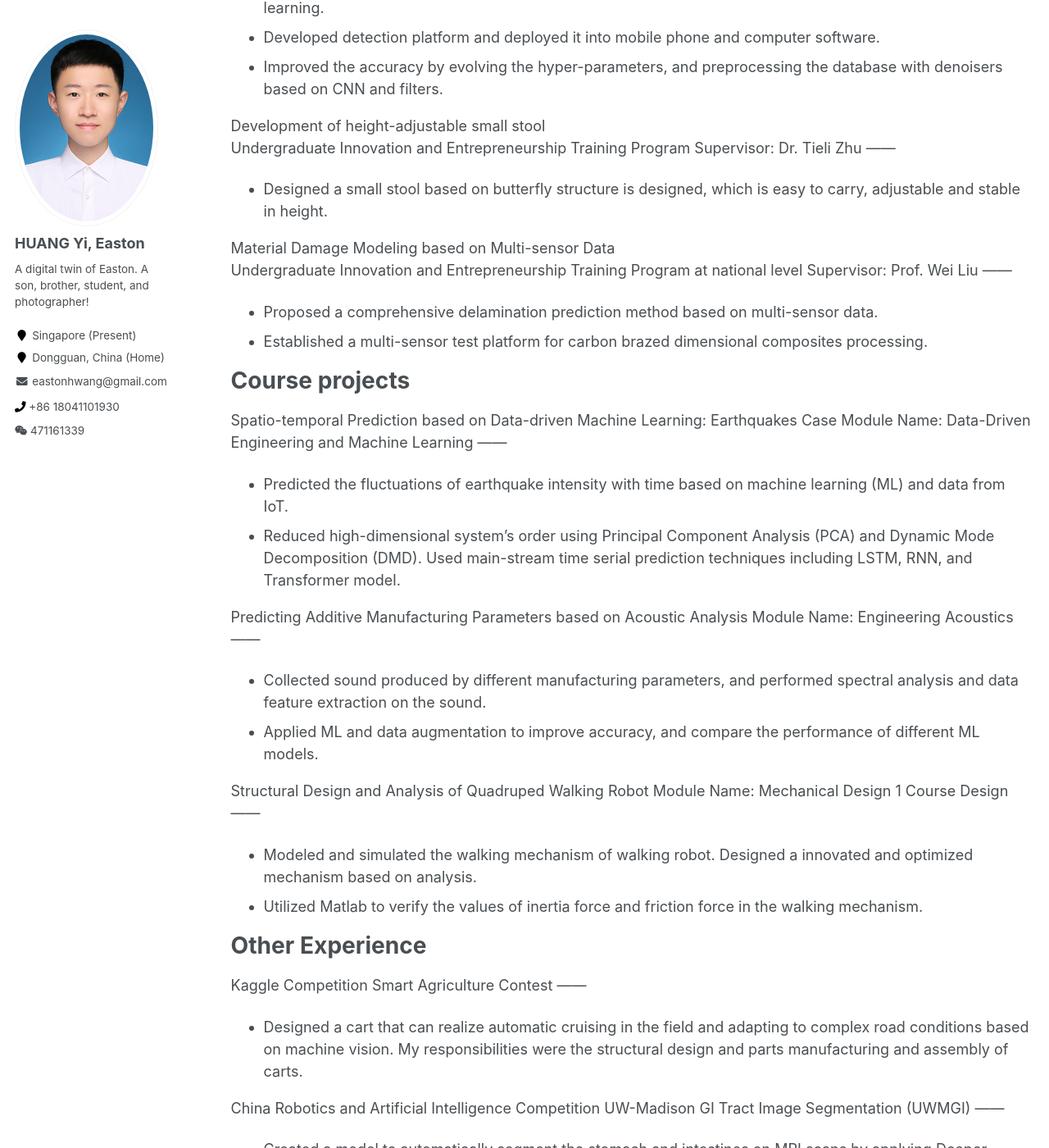
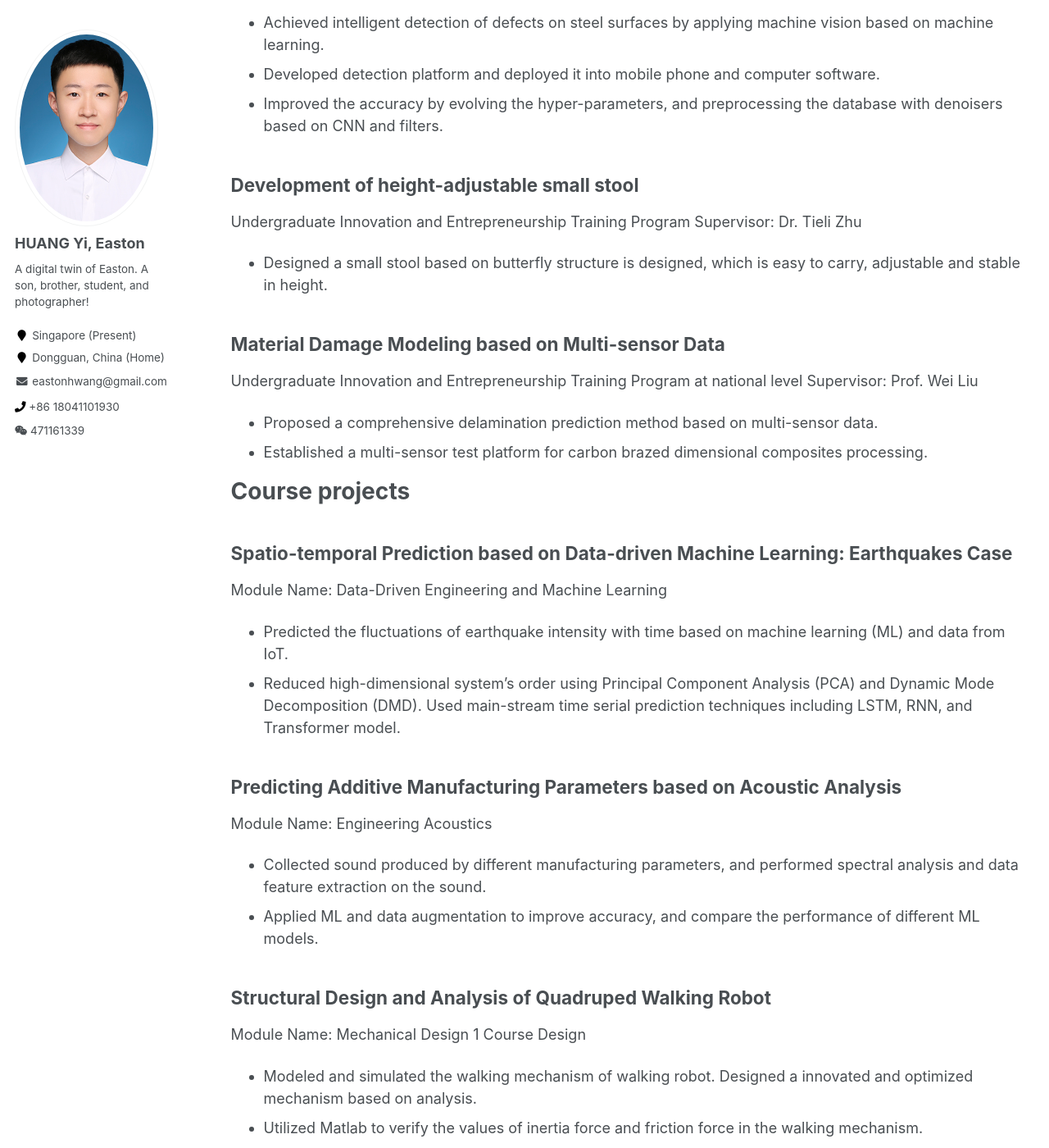
Before and after one commit to easton-hy/easton-hy.github.io, a Jekyll site: the page built from _pages/cv.md, in a window 1280 px wide and 1400 px high, scrolled down 806 px. Shown: the whole window at 82% size. Built offline with Jekyll 4.4.1, drawn with Linux system fonts in a browser that asks for light colours; part of the change alters nothing that is shown; some of the changed text lies outside the part shown.

Commit message:
Update cv.md

```diff
--- a/_pages/cv.md
+++ b/_pages/cv.md
@@ -28,22 +28,22 @@ Supervisor: Prof. Andrew Yeh Ching Nee & Prof. Ong Soh Khim
   * Control the physical model by controlling the digital model in virtual space to achieve bidirectional interaction.
 
 Intelligent Machine Vision for Surface Condition Inspection
-###Supervisor: Prof. Wen Feng Lu
 ------
+Supervisor: Prof. Wen Feng Lu
   * Achieved intelligent detection of defects on steel surfaces by applying machine vision based on machine learning.
   * Developed detection platform and deployed it into mobile phone and computer software.
   * Improved the accuracy by evolving the hyper-parameters, and preprocessing the database with denoisers based on CNN and filters.
 
 Development of height-adjustable small stool
+------
 Undergraduate Innovation and Entrepreneurship Training Program
 Supervisor: Dr. Tieli Zhu
-------
   * Designed a small stool based on butterfly structure is designed, which is easy to carry, adjustable and stable in height.
 
 Material Damage Modeling based on Multi-sensor Data
+------
 Undergraduate Innovation and Entrepreneurship Training Program at national level
 Supervisor: Prof. Wei Liu
-------
   * Proposed a comprehensive delamination prediction method based on multi-sensor data.
   * Established a multi-sensor test platform for carbon brazed dimensional composites processing.
 
@@ -51,20 +51,20 @@ Course projects
 ======
 
 Spatio-temporal Prediction based on Data-driven Machine Learning: Earthquakes Case
+------
 Module Name: Data-Driven Engineering and Machine Learning
-------
   * Predicted the fluctuations of earthquake intensity with time based on machine learning (ML) and data from IoT.
   * Reduced high-dimensional system’s order using Principal Component Analysis (PCA) and Dynamic Mode Decomposition (DMD). Used main-stream time serial prediction techniques including LSTM, RNN, and Transformer model.
 
 Predicting Additive Manufacturing Parameters based on Acoustic Analysis
+------
 Module Name: Engineering Acoustics
-------
   * Collected sound produced by different manufacturing parameters, and performed spectral analysis and data feature extraction on the sound.
   * Applied ML and data augmentation to improve accuracy, and compare the performance of different ML models.
 
 Structural Design and Analysis of Quadruped Walking Robot
+------
 Module Name: Mechanical Design 1 Course Design
-------
   * Modeled and simulated the walking mechanism of walking robot. Designed a innovated and optimized mechanism based on analysis.
   * Utilized Matlab to verify the values of inertia force and friction force in the walking mechanism.
 
```
